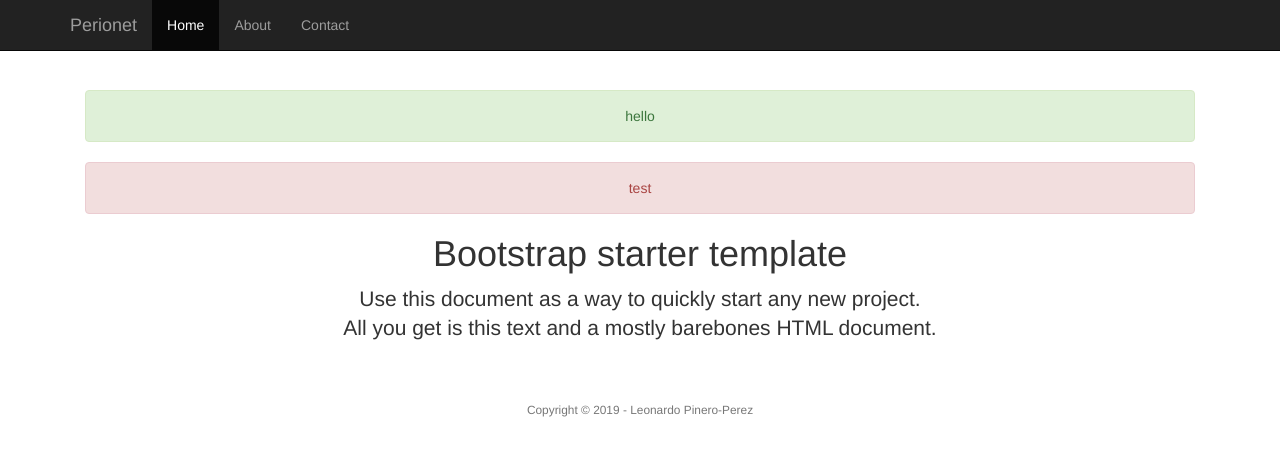
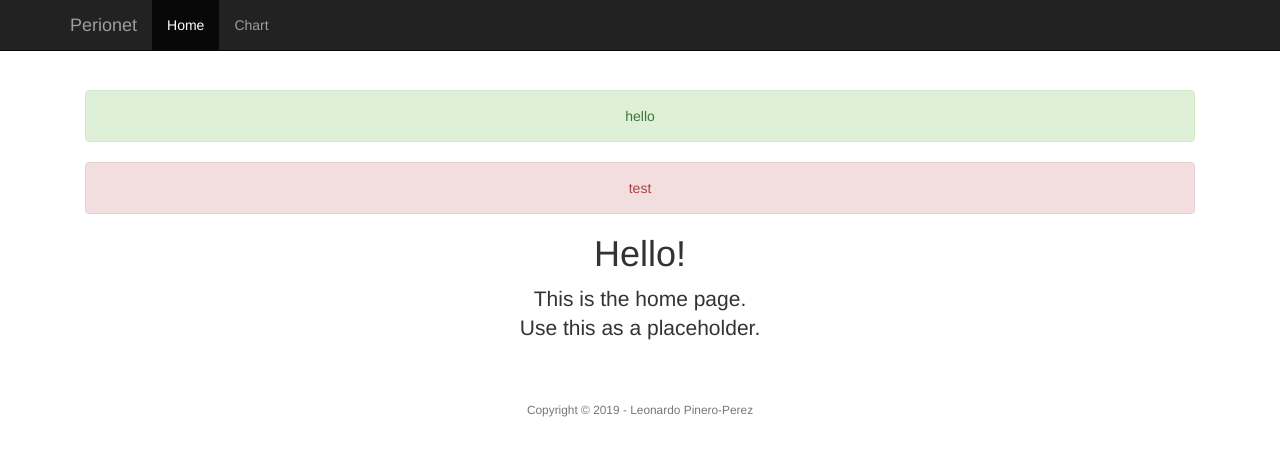
Before and after one commit to Leonardo767/perionet, a Flask app: page / in a window 1280 px wide. Shown: the top 456 px of the page. Run offline with Flask 2, Linux system fonts and the light colour scheme; some libraries are stand-ins or nearby versions.

Commit message:
Navigation Edits

```diff
--- a/sample/server.py
+++ b/sample/server.py
@@ -1,7 +1,6 @@
 from flask import Flask, render_template, url_for, flash, redirect
 app = Flask(__name__)
 
-# consider uncommenting the following if this goes online:
 app.config['SECRET_KEY'] = '38d8626329795e446589fb7e670f6797'
 
 
@@ -10,7 +9,12 @@ app.config['SECRET_KEY'] = '38d8626329795e446589fb7e670f6797'
 def home():
     flash('hello', 'success')
     flash('test', 'danger')
-    return render_template('layout.html')
+    return render_template('home.html')
+
+
+@app.route("/chart")
+def chart():
+    return render_template('chart.html')
 
 
 if __name__ == '__main__':
--- /dev/null
+++ b/sample/templates/home.html
@@ -0,0 +1,10 @@
+{% extends "layout.html" %} {% block navbar %}
+<li class="active"><a href="{{ url_for('home') }}">Home</a></li>
+<li><a href="{{ url_for('chart') }}">Chart</a></li>
+{% endblock %} {% block content %}
+<h1>Hello!</h1>
+<p class="lead">
+  This is the home page.<br />
+  Use this as a placeholder.
+</p>
+{% endblock content %}
--- a/sample/templates/layout.html
+++ b/sample/templates/layout.html
@@ -15,7 +15,7 @@
     <link
       rel="shortcut icon"
       type="image/x-icon"
-      href="..//static/assets/favicon.ico"
+      href="../static/assets/favicon.ico"
     />
     <title>Perionet</title>
 
@@ -61,13 +61,11 @@
             <span class="icon-bar"></span>
             <span class="icon-bar"></span>
           </button>
-          <a class="navbar-brand" href="#">Perionet</a>
+          <a class="navbar-brand" href="{{ url_for('home') }}">Perionet</a>
         </div>
         <div id="navbar" class="collapse navbar-collapse">
           <ul class="nav navbar-nav">
-            <li class="active"><a href="#">Home</a></li>
-            <li><a href="#about">About</a></li>
-            <li><a href="#contact">Contact</a></li>
+            {% block navbar %} {% endblock %}
           </ul>
         </div>
         <!--/.nav-collapse -->
@@ -83,11 +81,6 @@
         </div>
         {% endfor %} {% endif %} {% endwith %} {% block content %} {% endblock
         %}
-        <h1>Bootstrap starter template</h1>
-        <p class="lead">
-          Use this document as a way to quickly start any new project.<br />
-          All you get is this text and a mostly barebones HTML document.
-        </p>
       </div>
     </div>
     <!-- /.container -->
```
Also changed, not shown: sample/templates/chart.html (added, +10 -0 lines).
